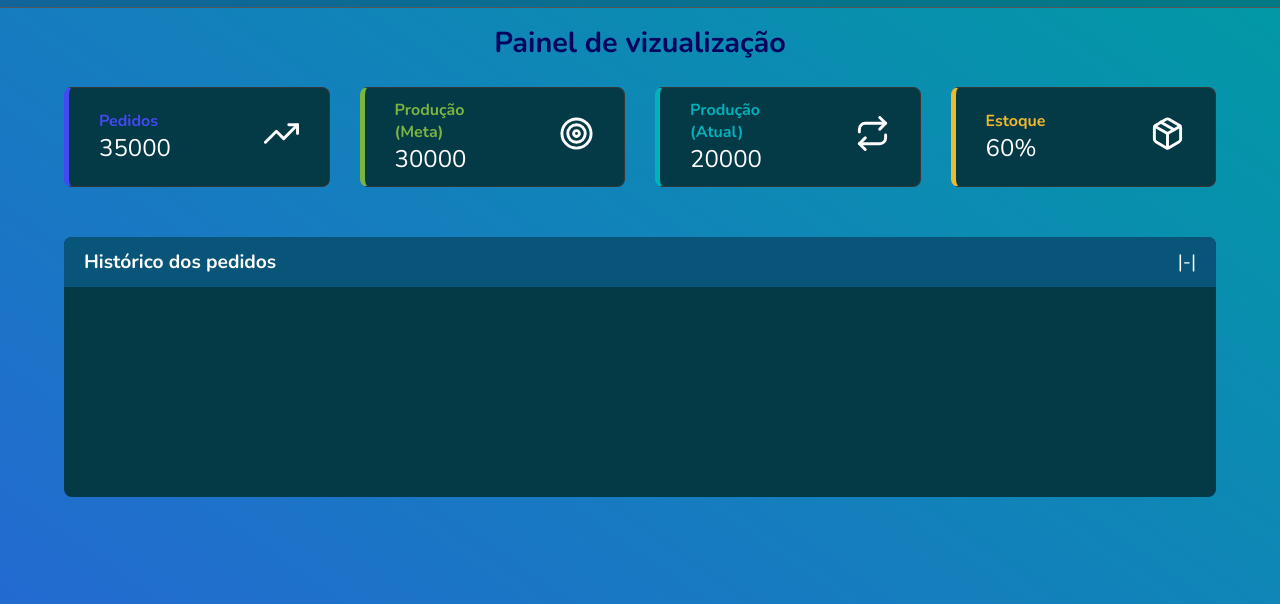
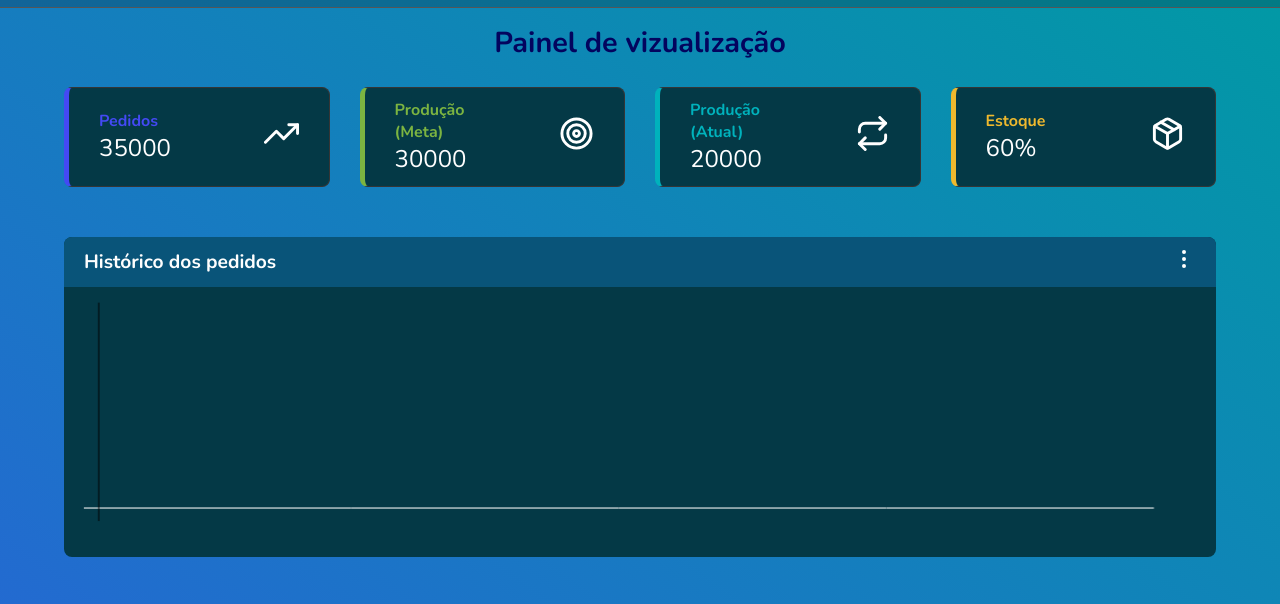
Before and after one commit to brunoamaia/gerenciador-JavaScript-online, a plain HTML site: page frontend/resume/index.html in a window 1280 px wide. Shown: the part 73-677 px from the top of the page. Drawn offline with nearby package versions, Linux system fonts and the light colour scheme.

Commit message:
insert canvas by html

```diff
--- a/frontend/data.json
+++ b/frontend/data.js
@@ -1,4 +1,4 @@
-{
+dataProduction = `{
   "production": {
     "month": {
       "January": 2500,
@@ -59,4 +59,4 @@
       "December": 0.3
     }
   }
-}
+}`
--- a/frontend/resume/dashboard.css
+++ b/frontend/resume/dashboard.css
@@ -125,7 +125,7 @@
 
 #graphic-order {
   background-color: var(--dashboard-background);
-  height: 200px;
+  height: 260px;
   width: 100%;
   margin: 0;
   padding: 0;
--- a/frontend/resume/dashboard.js
+++ b/frontend/resume/dashboard.js
@@ -1,12 +1,50 @@
 function resized() {
-  // console.log(window.innerWidth)
-  insertOrderGraphic()
+  drawGraphicOrder()
+  dimensions.width = window.innerWidth * 0.9
 }
 
-function insertOrderGraphic() {
-  document.querySelector(".graphic-order-history").innerHTML = `
-    <canvas id="graphic-order" width="${window.innerWidth*0.9}" height="200"></canvas>
-  `
+
+
+const dimensions = {
+  height: 250,
+  width: window.innerWidth * 0.9
 }
 
-insertOrderGraphic()
+var graphicOrder = document.getElementById("graphic-order");
+var context = graphicOrder.getContext("2d");
+
+function resizeScreen() {
+  graphicOrder.height = dimensions.height
+  graphicOrder.width = dimensions.width
+}
+
+function xAxis() {
+  context.strokeStyle = '#FAFAFA'
+  context.beginPath();
+  context.moveTo(15, dimensions.height * 0.85);
+  context.lineTo(dimensions.width * 0.95, dimensions.height * 0.85);
+  context.stroke();
+}
+
+function yAxis() {
+  context.strokeStyle = '#000'
+  context.beginPath();
+  context.moveTo(30, 15);
+  context.lineTo(30, dimensions.height * 0.9);
+  context.stroke();
+}
+
+
+function drawGraphicOrder() {
+  resizeScreen()
+
+  xAxis()
+  yAxis()
+
+
+  setTimeout(drawGraphicOrder, 10)
+}
+
+drawGraphicOrder()
+
+// const data = require('../data.json')
--- a/frontend/resume/index.html
+++ b/frontend/resume/index.html
@@ -4,8 +4,8 @@
   <meta charset="UTF-8">
   <meta name="viewport" content="width=device-width, initial-scale=1.0">
 
-  <link rel = "icon" type = "image/png" href=""  sizes="16x16"/>
-  <link rel = "apple-touch-icon" type = "image/png" href = ""/>
+  <link rel = "icon" type = "image/png" href="https://brunoamaia.github.io/src/tillteBar.png"  sizes="16x16"/>
+  <link rel = "apple-touch-icon" type = "image/png" href = "https://brunoamaia.github.io/src/tillteBar.png"/>
 
   <link rel="stylesheet" href="../global.css">
   <link rel="stylesheet" href="resume.css">
@@ -96,10 +96,12 @@
           <div class="graphic-title">
             <p>Histórico dos pedidos</p>
             <div class="control">
-              |-|
+              <img src="../src/img/icons/more-vertical.svg" alt="">
             </div>
           </div>
-          <div class="graphic-order-history"></div>
+          <div class="graphic-order-history">
+            <canvas id="graphic-order"></canvas>
+          </div>
         </div>
       </div>
     </div>
@@ -169,7 +171,9 @@
     </a>
   </footer>
 
+
   <script src="script.js"></script>
+
   <script src="dashboard.js"></script>
 
 </body>
```
Also changed, not shown: frontend/src/img/icons/more-vertical.svg (added).
